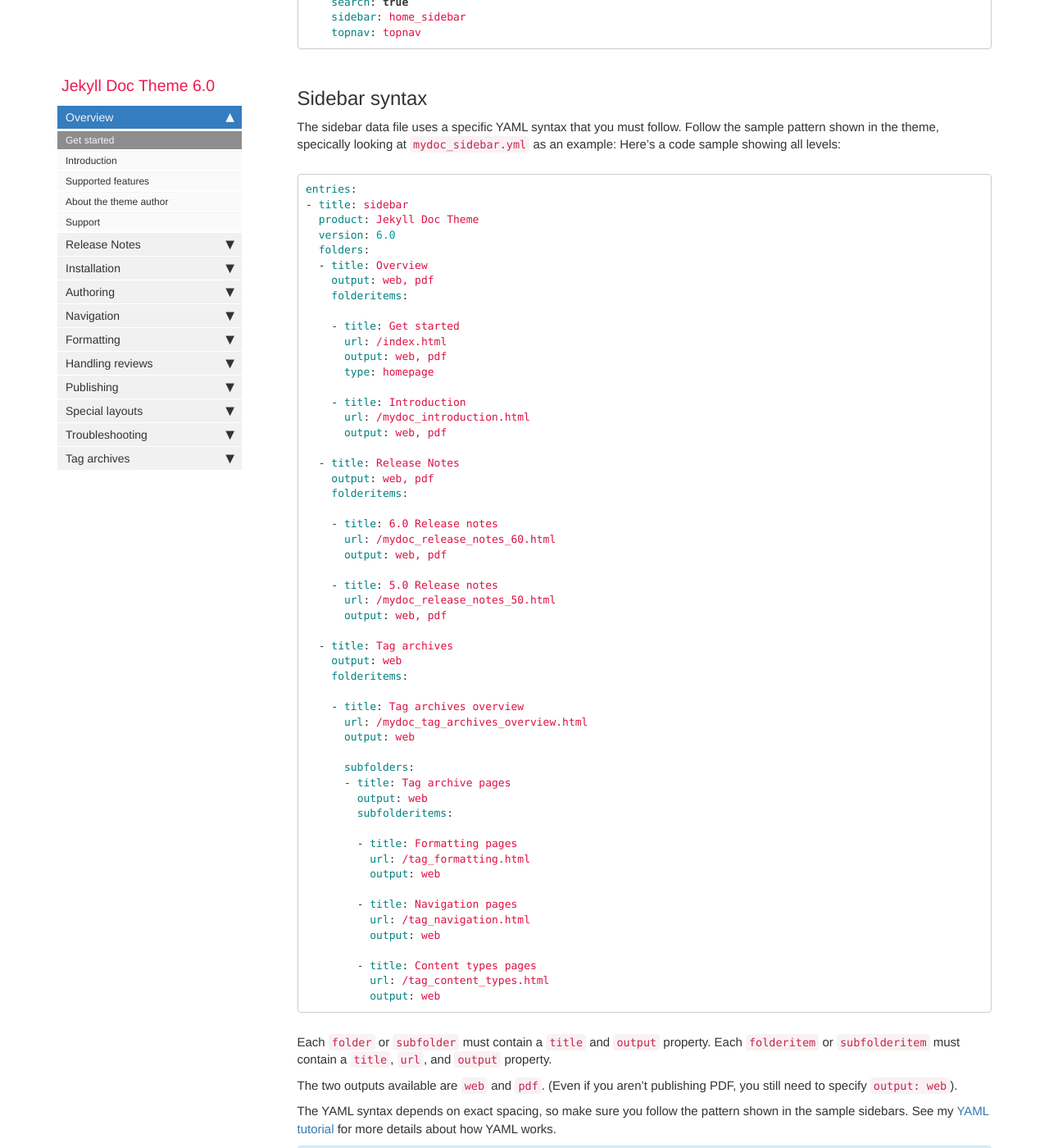
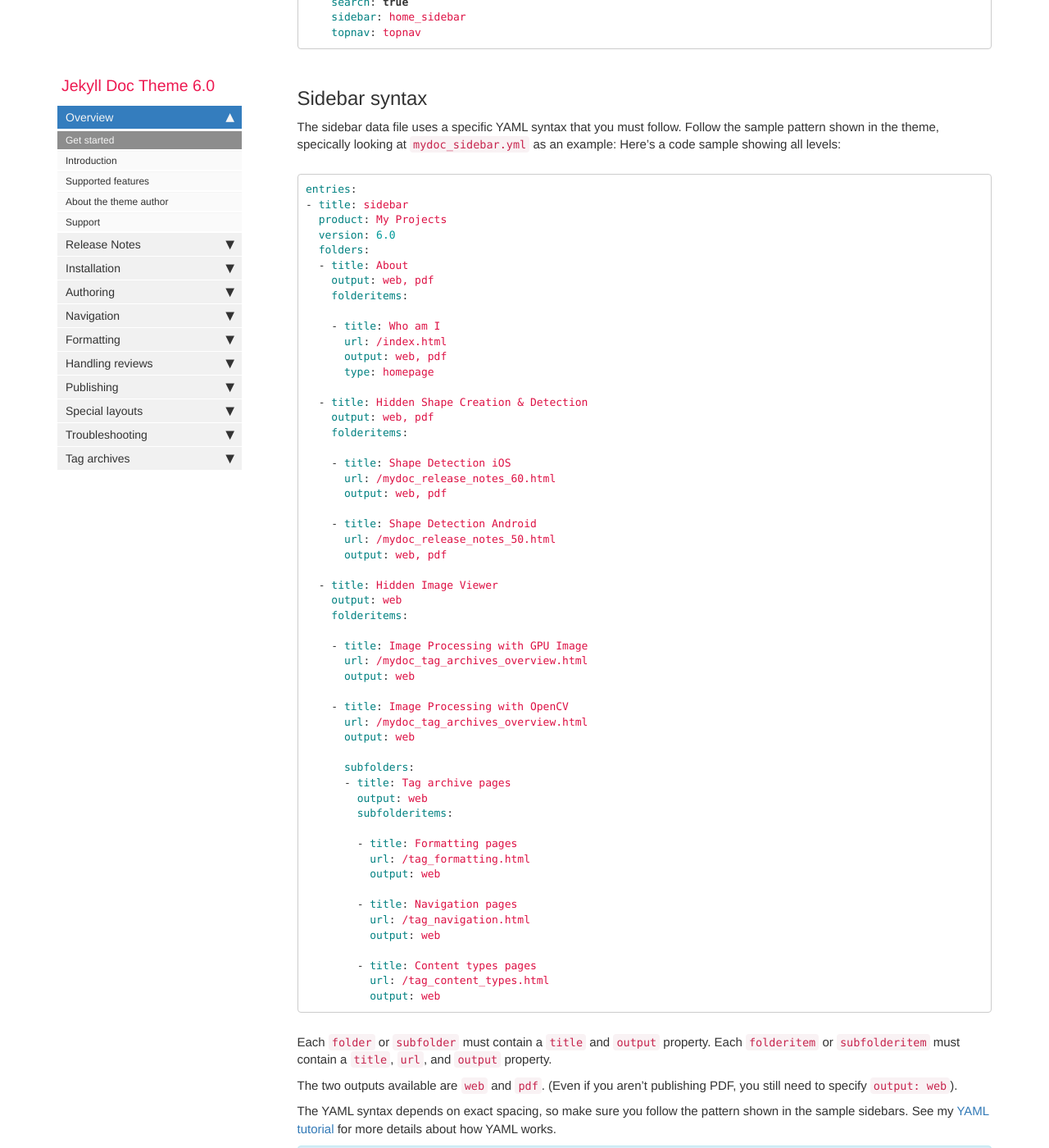
Before and after one commit to heungwook/heungwook.github.io, a Jekyll site: the page built from index.md, in a window 1280 px wide and 1400 px high, scrolled down 4409 px. Shown: the whole window at 82% size. Built offline with Jekyll 4.4.1, drawn with Linux system fonts in a browser that asks for light colours; comment, search, counter and statistics services are not loaded.

Commit message:
20240224 1317

````diff
--- a/_data/topnav.yml
+++ b/_data/topnav.yml
@@ -4,7 +4,7 @@
 - title: Topnav
   items:
     - title: GitHub
-      external_url: https://github.com/tomjoht/documentation-theme-jekyll
+      external_url: https://github.com/heungwook
     - title: News
       url: /news
 
--- a/index.md
+++ b/index.md
@@ -175,39 +175,39 @@
 ```yaml
 entries:
 - title: sidebar
-  product: Jekyll Doc Theme
+  product: My Projects
   version: 6.0
   folders:
-  - title: Overview
+  - title: About
     output: web, pdf
     folderitems:
 
-    - title: Get started
+    - title: Who am I
       url: /index.html
       output: web, pdf
       type: homepage
 
-    - title: Introduction
-      url: /mydoc_introduction.html
-      output: web, pdf
-
-  - title: Release Notes
+  - title: Hidden Shape Creation & Detection
     output: web, pdf
     folderitems:
 
-    - title: 6.0 Release notes
+    - title: Shape Detection iOS
       url: /mydoc_release_notes_60.html
       output: web, pdf
 
-    - title: 5.0 Release notes
+    - title: Shape Detection Android
       url: /mydoc_release_notes_50.html
       output: web, pdf
 
-  - title: Tag archives
+  - title: Hidden Image Viewer
     output: web
     folderitems:
 
-    - title: Tag archives overview
+    - title: Image Processing with GPU Image
+      url: /mydoc_tag_archives_overview.html
+      output: web
+
+    - title: Image Processing with OpenCV
       url: /mydoc_tag_archives_overview.html
       output: web
 
````
